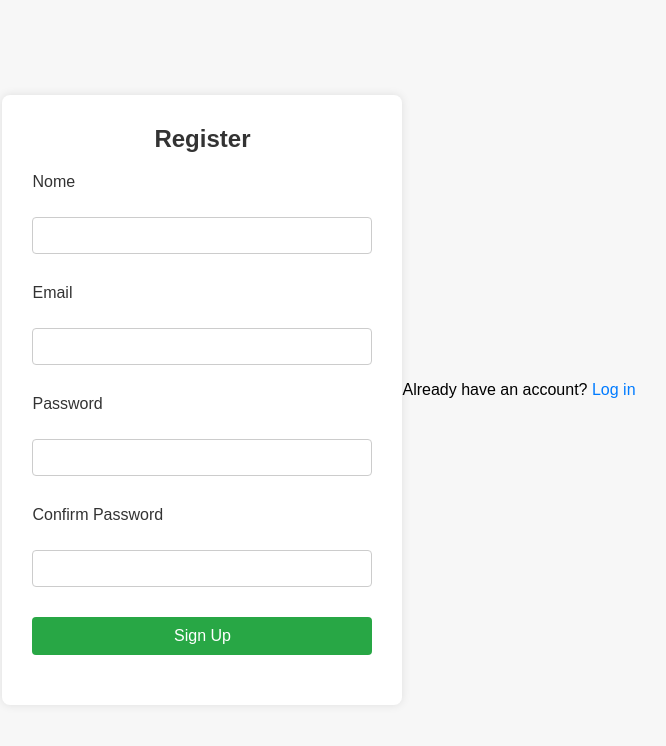
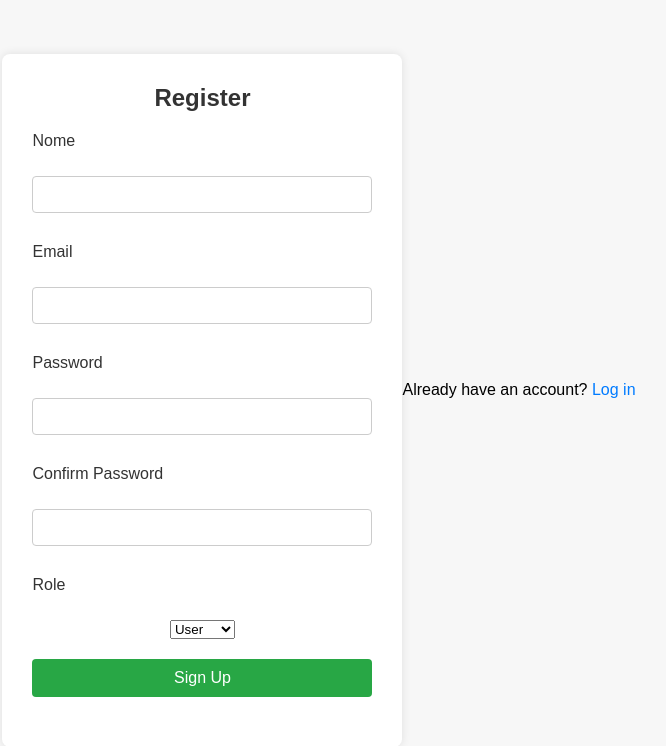
Before and after one commit to FranciscoMartins20/Ines_Trabalho_Flask, a Flask app: page /register in a window 1280 px wide. Shown: the top 746 px of the page, without its empty margins (321-987 px from the left). Run offline with Flask 3, Linux system fonts and the light colour scheme.

Commit message:
Login e admin choice

```diff
--- a/app/templates/register.html
+++ b/app/templates/register.html
@@ -45,6 +45,13 @@
               <span style="color: red;">[{{ error }}]</span>
             {% endfor %}
         </p>
+        <p>
+            {{ form.role.label }}<br>
+            {{ form.role() }}<br>
+            {% for error in form.role.errors %}
+              <span style="color: red;">[{{ error }}]</span>
+            {% endfor %}
+        </p>
         <p>{{ form.submit() }}</p>
     </form>
     <p>Already have an account? <a href="{{ url_for('login') }}">Log in</a></p>
--- a/forms.py
+++ b/forms.py
@@ -1,5 +1,5 @@
 from flask_wtf import FlaskForm
-from wtforms import StringField, PasswordField, SubmitField
+from wtforms import StringField, PasswordField, SubmitField, SelectField
 from wtforms.validators import DataRequired, Email, EqualTo
 
 # Formulário de Registro
@@ -8,6 +8,7 @@ class RegistrationForm(FlaskForm):
     email = StringField('Email', validators=[DataRequired(), Email()])
     password = PasswordField('Password', validators=[DataRequired()])
     confirm_password = PasswordField('Confirm Password', validators=[DataRequired(), EqualTo('password')])
+    role = SelectField('Role', choices=[('user', 'User'), ('worker', 'Worker'), ('admin', 'Admin')], validators=[DataRequired()])
     submit = SubmitField('Sign Up')
 
 # Formulário de Login
--- a/routes.py
+++ b/routes.py
@@ -1,4 +1,4 @@
-from flask import render_template, redirect, url_for, flash
+from flask import render_template, redirect, url_for, flash, session
 from app import app, db, bcrypt
 from forms import RegistrationForm, LoginForm
 
@@ -15,7 +15,8 @@ class User(db.Model):
 # Rota da Página Inicial
 @app.route('/')
 def home():
-    return render_template('home.html', title='Home')
+    user = session.get('user')
+    return render_template('home.html', title='Home', user=user)
 
 # Rota de Registro
 @app.route('/register', methods=['GET', 'POST'])
@@ -23,7 +24,7 @@ def register():
     form = RegistrationForm()
     if form.validate_on_submit():
         hashed_password = bcrypt.generate_password_hash(form.password.data).decode('utf-8')
-        user = User(nome=form.nome.data, email=form.email.data, password=hashed_password, role='user')
+        user = User(nome=form.nome.data, email=form.email.data, password=hashed_password, role=form.role.data)
         db.session.add(user)
         db.session.commit()
         flash('Your account has been created! You are now able to log in', 'success')
@@ -37,8 +38,16 @@ def login():
     if form.validate_on_submit():
         user = User.query.filter_by(email=form.email.data).first()
         if user and bcrypt.check_password_hash(user.password, form.password.data):
+            session['user'] = {'nome': user.nome, 'email': user.email, 'role': user.role}
             flash('Login successful!', 'success')
             return redirect(url_for('home'))
         else:
             flash('Login unsuccessful. Please check username and password', 'danger')
     return render_template('login.html', title='Login', form=form)
+
+# Rota de Logout
+@app.route('/logout')
+def logout():
+    session.pop('user', None)
+    flash('You have been logged out.', 'success')
+    return redirect(url_for('home'))
```
Also changed, not shown: app/static/css/home.css (+32 -0 lines), app/templates/home.html (+9 -4 lines), instance/site.db.
